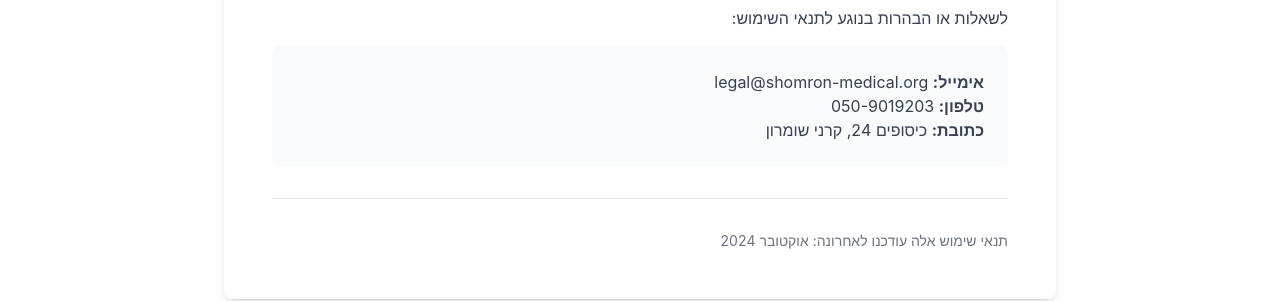
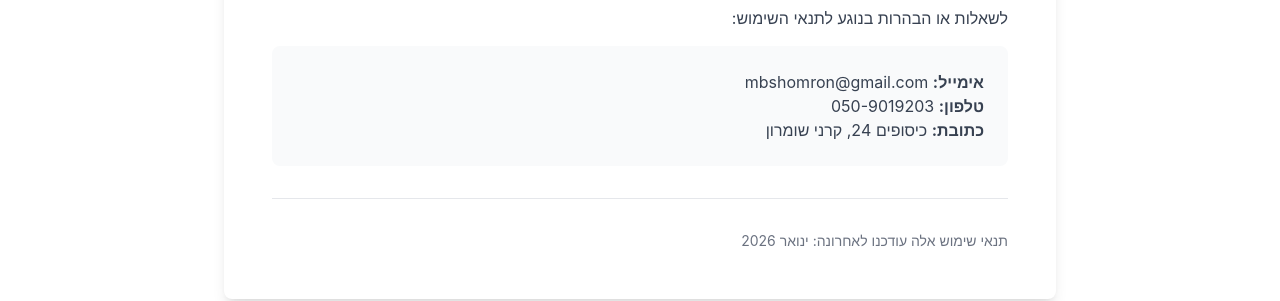
Before and after one commit to Dcentify/shomron-medical-center, a React (Vite) app: page /terms in a window 1280 px wide. Shown: the part 2238-2539 px from the top of the page. Built offline with nearby package versions, Linux system fonts and the light colour scheme.

Commit message:
Update Terms.tsx

```diff
--- a/src/react-app/pages/Terms.tsx
+++ b/src/react-app/pages/Terms.tsx
@@ -128,7 +128,7 @@ export default function Terms() {
                 לשאלות או הבהרות בנוגע לתנאי השימוש:
               </p>
               <div className="bg-gray-50 p-6 rounded-lg">
-                <p><strong>אימייל:</strong> legal@shomron-medical.org</p>
+                <p><strong>אימייל:</strong> mbshomron@gmail.com</p>
                 <p><strong>טלפון:</strong> 050-9019203</p>
                 <p><strong>כתובת:</strong> כיסופים 24, קרני שומרון</p>
               </div>
@@ -136,7 +136,7 @@ export default function Terms() {
 
             <div className="border-t border-gray-200 pt-8 mt-8">
               <p className="text-sm text-gray-500">
-                תנאי שימוש אלה עודכנו לאחרונה: אוקטובר 2024
+                תנאי שימוש אלה עודכנו לאחרונה: ינואר 2026
               </p>
             </div>
           </div>
```
